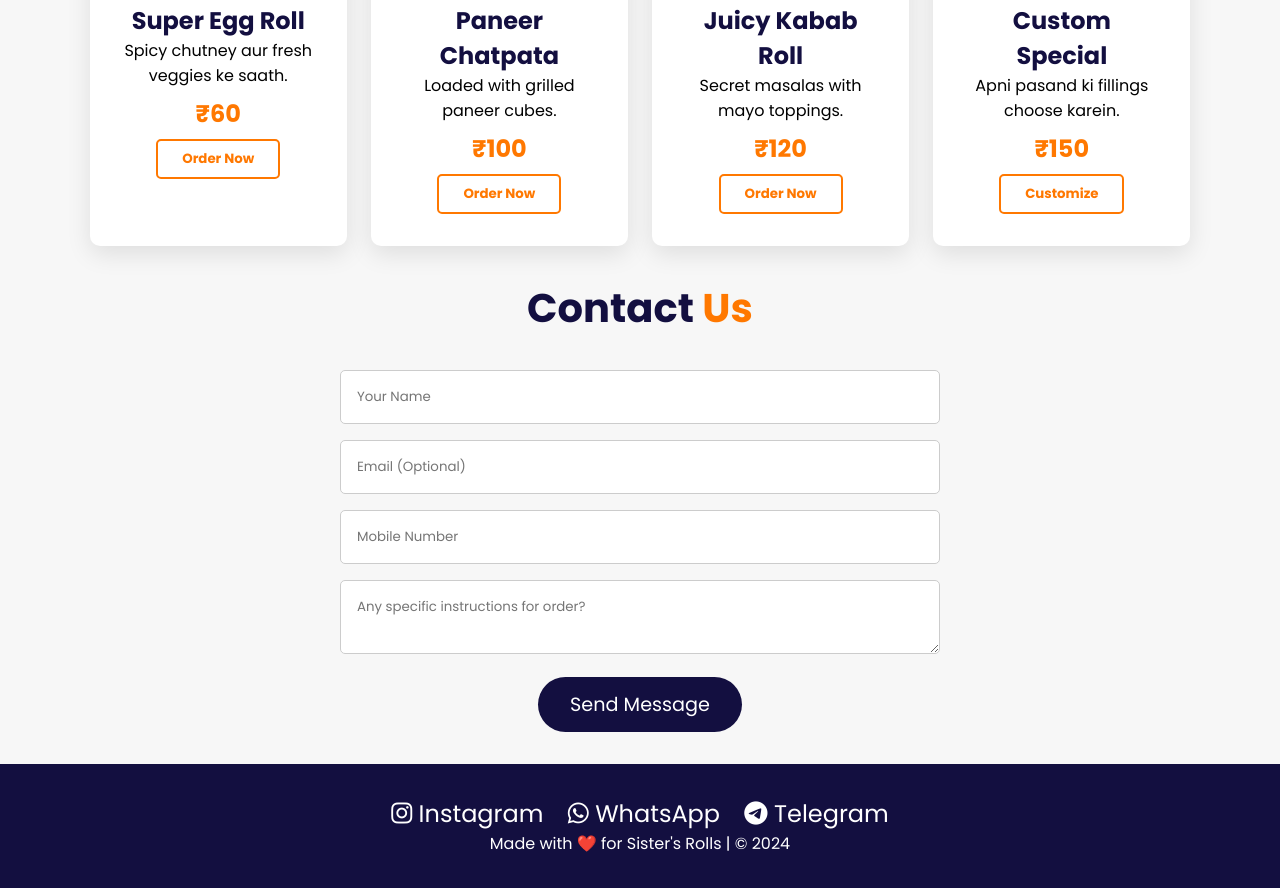
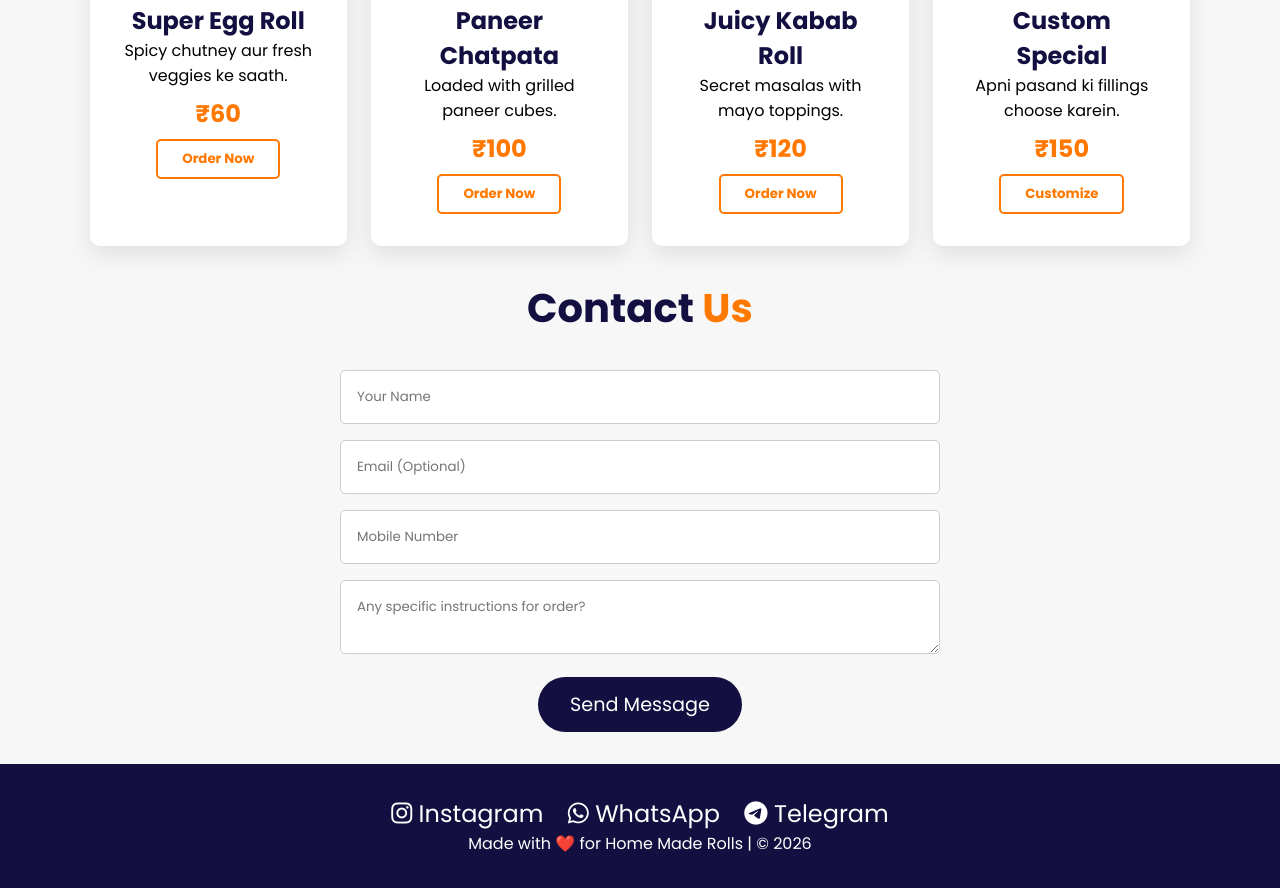
Before and after one commit to maadfaisal/rolls-website, a website: page index.html in a window 1280 px wide. Shown: the part 1126-2014 px from the top of the page. Drawn offline with Linux system fonts and the light colour scheme.

Commit message:
Update index.html

```diff
--- a/index.html
+++ b/index.html
@@ -154,7 +154,7 @@
             <a href="https://wa.me/916299572199" target="_blank" class="wa"><i class="fab fa-whatsapp"></i> WhatsApp</a>
             <a href="https://t.me/@Fais_17" target="_blank" class="tg"><i class="fab fa-telegram"></i> Telegram</a>
         </div>
-        <p>Made with ❤️ for Sister's Rolls | © 2024</p>
+        <p>Made with ❤️ for Home Made Rolls | © 2026</p>
     </footer>
 
     <script src="script.js"></script>
```
